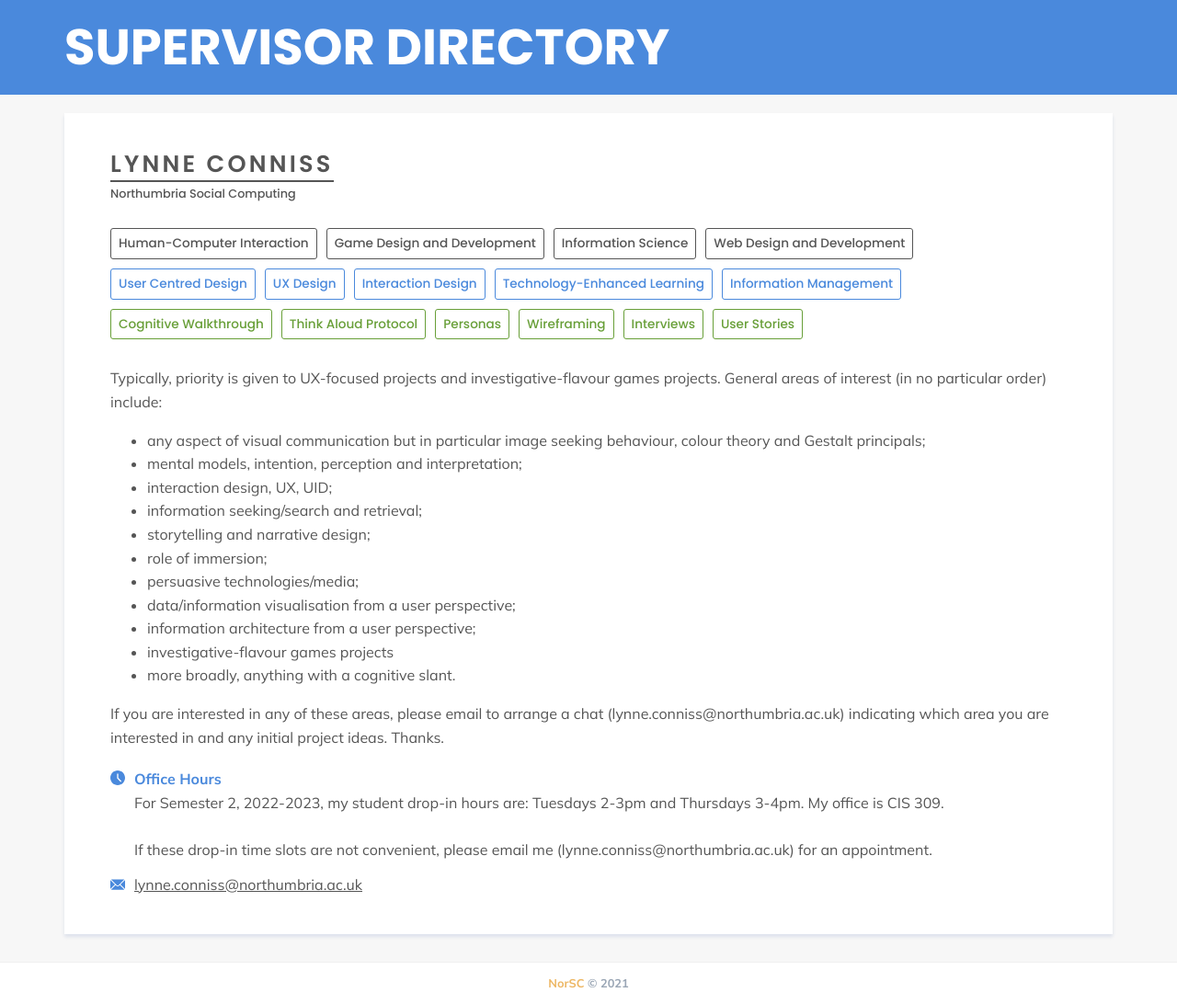
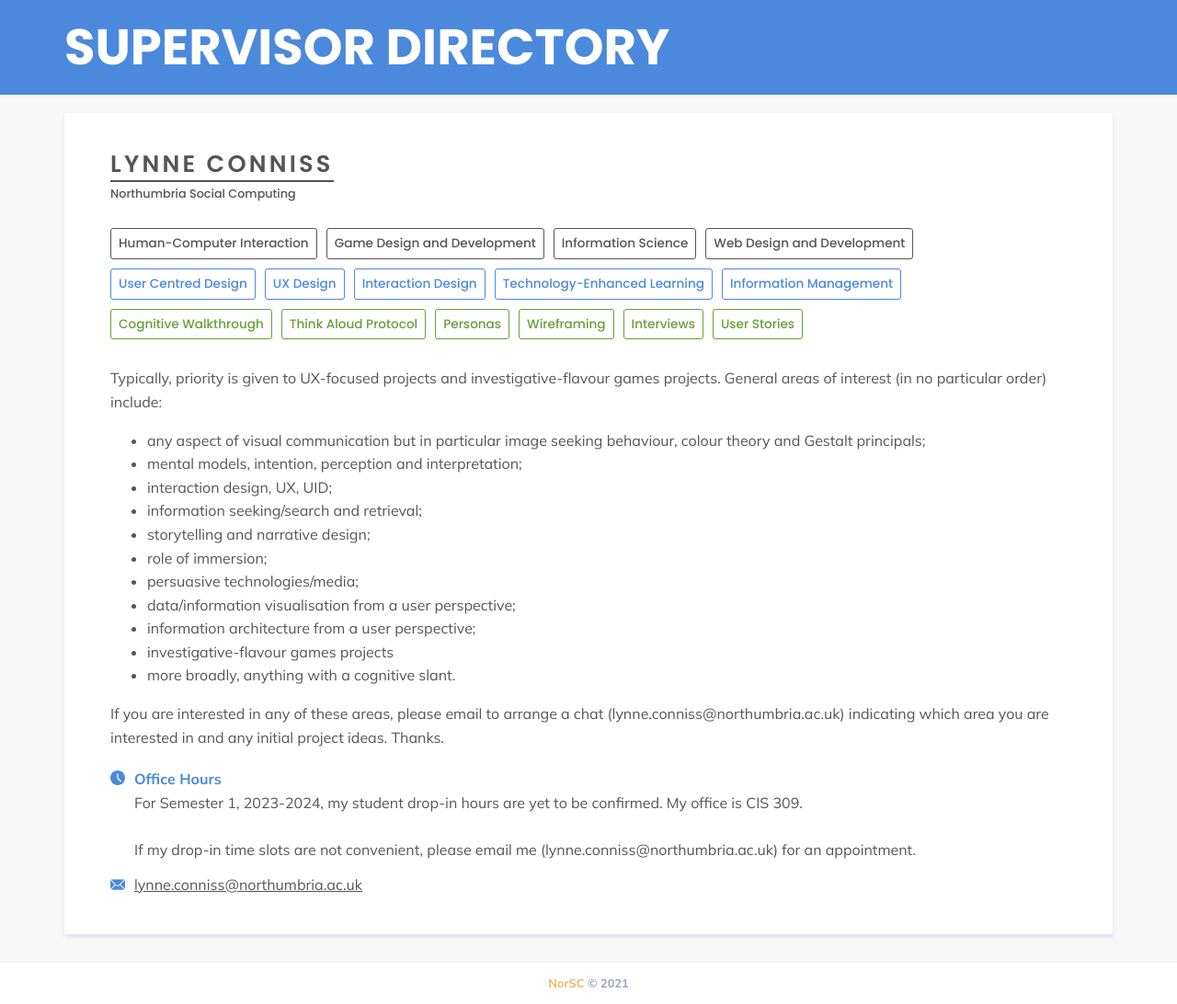
Before and after one commit to NorSC/supervisor-search, a Jekyll site: the page built from _supervisors/lynne-conniss.md, in a window 1280 px wide. Shown: the whole page at 92% size. Built offline with Jekyll 4.4.1, drawn with Linux system fonts in a browser that asks for light colours; a script that is not in the unit is left out.

Commit message:
Update Supervisors “lynne-conniss”

```diff
--- a/_supervisors/lynne-conniss.md
+++ b/_supervisors/lynne-conniss.md
@@ -5,11 +5,11 @@ available: true
 available_msc: true
 email: lynne.conniss@northumbria.ac.uk
 office_hours: >-
-  For Semester 2, 2022-2023, my student drop-in hours are: Tuesdays 2-3pm and
-  Thursdays 3-4pm. My office is CIS 309.
+  For Semester 1, 2023-2024, my student drop-in hours are yet to be confirmed.
+  My office is CIS 309.
 
 
-  If these drop-in time slots are not convenient, please email me (lynne.conniss@northumbria.ac.uk) for an appointment.
+  If my drop-in time slots are not convenient, please email me (lynne.conniss@northumbria.ac.uk) for an appointment.
 research_group: Northumbria Social Computing
 research_themes:
   - Human-Computer Interaction
```
